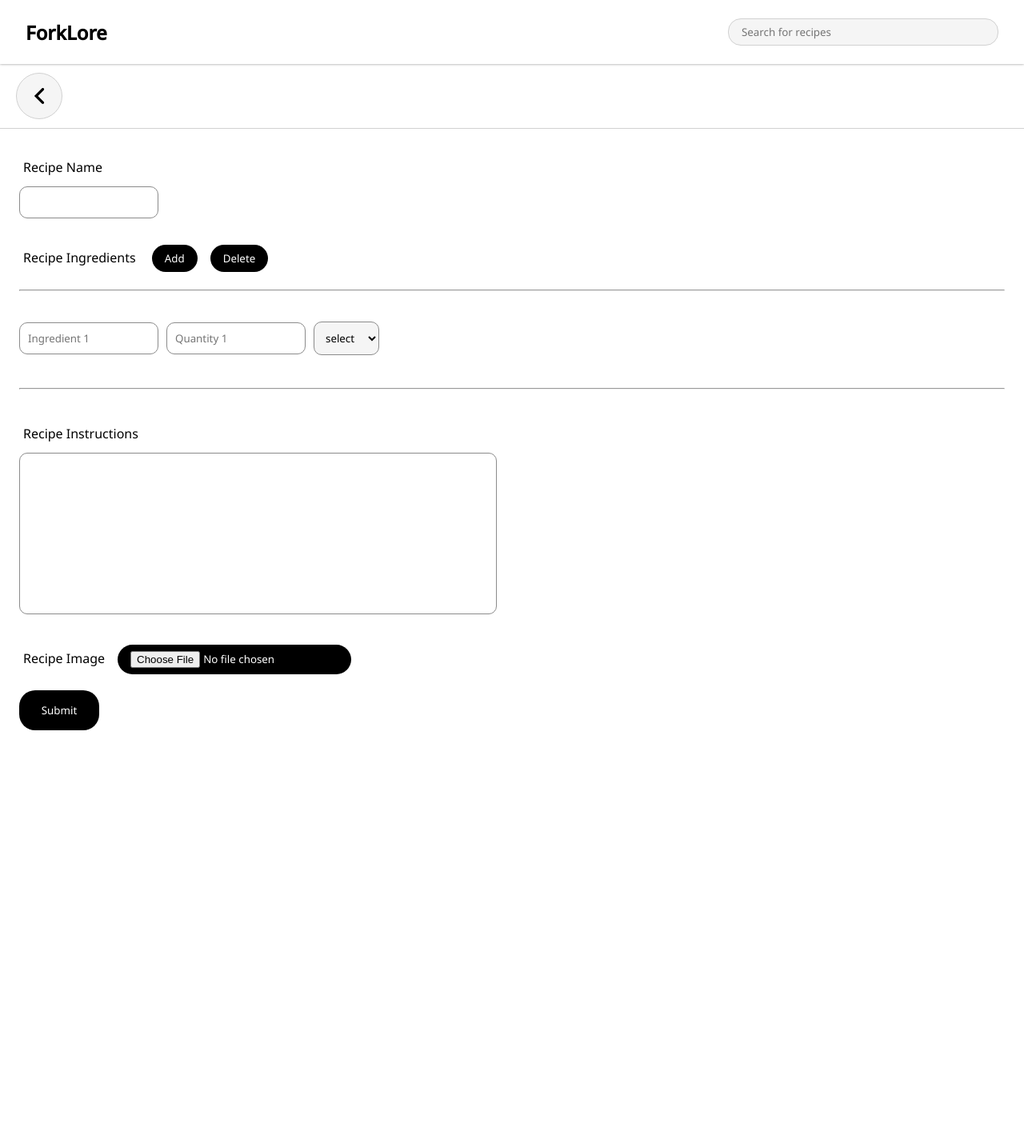
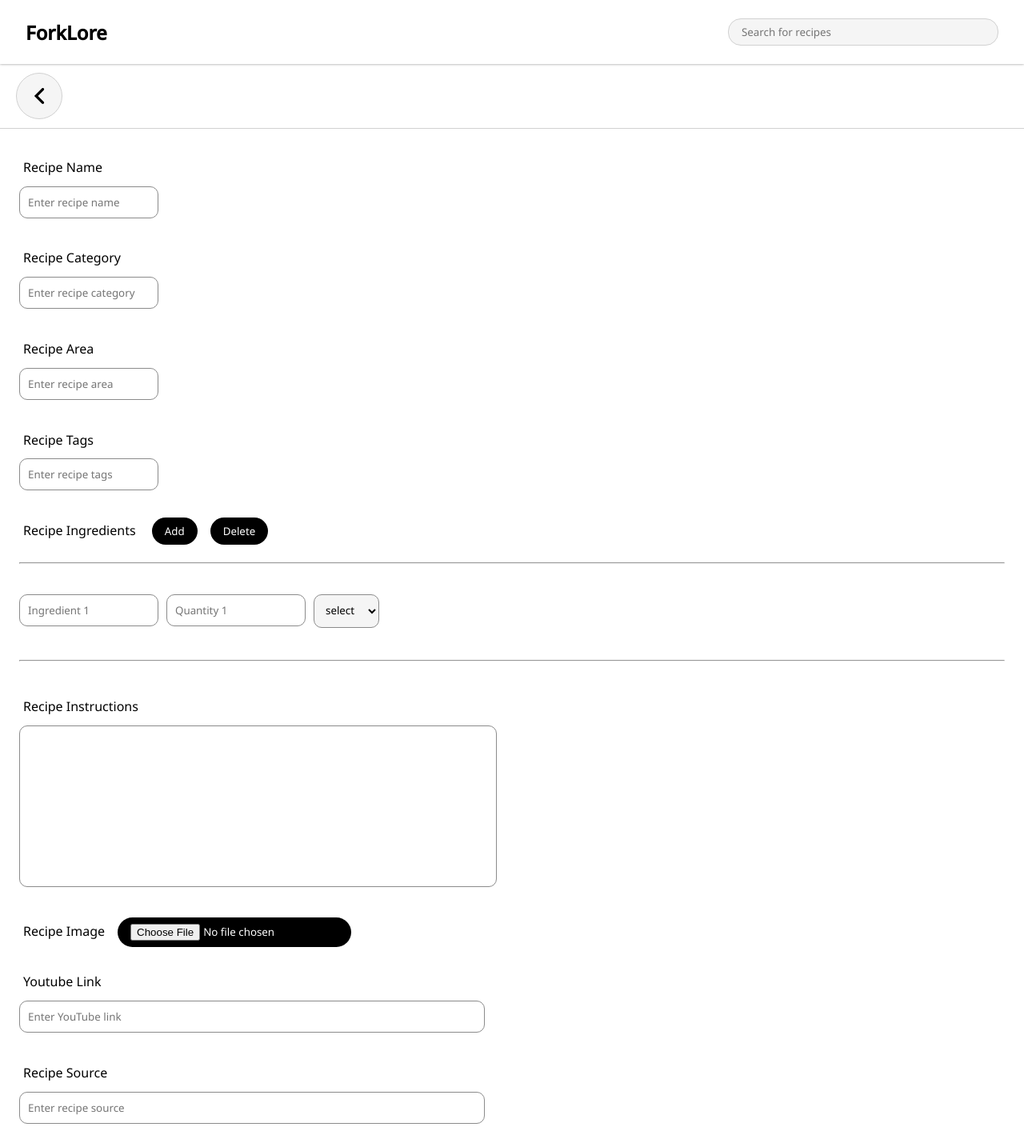
Before and after one commit to NithinV404/forklore, a React (Vite) app in the folder client/: page /add_recipe in a window 1280 px wide. Shown: the top 1429 px of the page at 80% size. Before the commit the page ends 937 px from the top, so only its background shows below. Built offline with nearby package versions, Linux system fonts and the light colour scheme; the HTML template or start-up script is replaced by a standard one.

Commit message:
chore: Refactor recipe details page and added missing components

```diff
--- a/client/src/components/Add_recipe.tsx
+++ b/client/src/components/Add_recipe.tsx
@@ -22,6 +22,7 @@ export default function AddRecipe({ fetchRecipes }: { fetchRecipes: () => void }
   const [recipetags, setrecipetags] = useState<string>("");
   const [recipeyoutube, setrecipeyoutube] = useState<string>("");
   const [recipearea, setrecipearea] = useState<string>("");
+  const [recipesource, setrecipesource] = useState<string>("");
   const [recipeingredients, setrecipeingredients] = useState<string[]>([""]);
   const [recipeinstructions, setrecipeinstructions] = useState<string>("");
   const [recipemeasureunit, setrecipemeasureunit] = useState<string[]>([""]);
@@ -39,6 +40,7 @@ export default function AddRecipe({ fetchRecipes }: { fetchRecipes: () => void }
     recipeData.append("recipemeasurevalue", JSON.stringify(recipemeasurevalue));
     recipeData.append("recipecategory", recipecategory);
     recipeData.append("recipeyoutube", recipeyoutube);
+    recipeData.append("recipesource", recipesource);
     recipeData.append("recipetags", recipetags);
     recipeData.append("recipearea", recipearea);
     console.log(recipeData);
@@ -70,9 +72,44 @@ export default function AddRecipe({ fetchRecipes }: { fetchRecipes: () => void }
               id="recipe_name"
               value={recipename}
               onChange={(e) => setrecipename(e.target.value)}
+              placeholder="Enter recipe name"
             />
           </div>
-
+          <div>
+            <label htmlFor="recipe_category">Recipe Category</label>
+            <br />
+            <input
+              className={styles.form_inputs}
+              type="text"
+              name="recipe_category"
+              id="recipe_category"
+              value={recipecategory}
+              onChange={(e) => setrecipecategory(e.target.value)}
+              placeholder="Enter recipe category"
+            />
+          </div>
+          <div><label htmlFor="recipe_area">Recipe Area</label>
+            <br />
+            <input
+              className={styles.form_inputs}
+              type="text"
+              name="recipe_area"
+              id="recipe_area"
+              value={recipearea}
+              onChange={(e) => setrecipearea(e.target.value)}
+              placeholder="Enter recipe area"
+            /></div>
+          <div><label htmlFor="recipe_tags">Recipe Tags</label>
+            <br />
+            <input
+              className={styles.form_inputs}
+              type="text"
+              name="recipe_tags"
+              id="recipe_tags"
+              value={recipetags}
+              onChange={(e) => setrecipetags(e.target.value)}
+              placeholder="Enter recipe tags"
+            /></div>
           <div className="ingredients_list">
             <label>Recipe Ingredients</label>{" "}
             <button
@@ -157,7 +194,6 @@ export default function AddRecipe({ fetchRecipes }: { fetchRecipes: () => void }
               }}
             />
           </div>
-
           <div>
             <label>Recipe Image</label>
             <input
@@ -172,13 +208,37 @@ export default function AddRecipe({ fetchRecipes }: { fetchRecipes: () => void }
               name="file"
             />
           </div>
-
+          <div>
+            <label htmlFor="recipe_youtube">Youtube Link</label>
+            <br />
+            <input
+              className={styles.form_inputs}
+              type="text"
+              name="recipe_youtube"
+              id="recipe_youtube"
+              value={recipeyoutube}
+              onChange={(e) => setrecipeyoutube(e.target.value)}
+              placeholder="Enter YouTube link" // Add this line
+            />
+          </div>
+          <div>
+            <label htmlFor="recipe_source">Recipe Source</label>
+            <br />
+            <input
+              className={styles.form_inputs}
+              type="text"
+              name="recipe_source"
+              id="recipe_source"
+              value={recipesource}
+              onChange={(e) => setrecipesource(e.target.value)}
+              placeholder="Enter recipe source" // Add this line
+            />
+          </div>
           <input
             className={`${styles.submit_btn} ${styles.add_btn}`}
             type="button"
             value="Submit"
             onClick={handleSubmit}
-
           />
         </form>
       </div>
--- a/client/src/components/Edit_recipe.tsx
+++ b/client/src/components/Edit_recipe.tsx
@@ -34,10 +34,11 @@ export default function Edit_recipe({ recipes, fetchRecipes }: { recipes: Recipe
                 ingredients.push(recipe[`strIngredient${i}` as keyof Recipe]);
             }
             if (recipe[`strMeasure${i}` as keyof Recipe] && recipe[`strMeasure${i}` as keyof Recipe].trim() !== "") {
-                measureunit.push(recipe[`strMeasure${i}` as keyof Recipe]);
-            }
-            if (recipe[`strMeasure${i}` as keyof Recipe] && recipe[`strMeasure${i}` as keyof Recipe].trim() !== "") {
-                measurevalue.push(recipe[`strMeasure${i}` as keyof Recipe]);
+                const measure = recipe[`strMeasure${i}` as keyof Recipe];
+                const value = measure.match(/\d+/)?.[0] || '';
+                const unit = measure.replace(/\d+/, '').trim();
+                measurevalue.push(value);
+                measureunit.push(unit);
             }
         }
     }
@@ -60,6 +61,7 @@ export default function Edit_recipe({ recipes, fetchRecipes }: { recipes: Recipe
     const [recipeyoutube, setrecipeyoutube] = useState<string>("");
     const [recipearea, setrecipearea] = useState<string>("");
     const [recipemealthumb, setrecipemealthumb] = useState<string>("");
+    const [recipesource, setrecipesource] = useState<string>("");
     const [recipeingredients, setrecipeingredients] = useState<string[]>([]);
     const [recipeinstructions, setrecipeinstructions] = useState<string>("");
     const [recipemeasureunit, setrecipemeasureunit] = useState<string[]>([]);
@@ -101,6 +103,7 @@ export default function Edit_recipe({ recipes, fetchRecipes }: { recipes: Recipe
         recipeData.append("recipeyoutube", recipeyoutube);
         recipeData.append("recipetags", recipetags);
         recipeData.append("recipearea", recipearea);
+        recipeData.append("recipesource", recipesource);
         console.log(recipeData)
         try {
             const response = await axios.post(`${serverUrl}/editrecipe`, recipeData, {
@@ -133,7 +136,41 @@ export default function Edit_recipe({ recipes, fetchRecipes }: { recipes: Recipe
                                 onChange={(e) => setrecipename(e.target.value)}
                             />
                         </div>
-
+                        <div>
+                            <label htmlFor="recipe_category">Recipe Category</label>
+                            <br />
+                            <input
+                                className={styles.form_inputs}
+                                type="text"
+                                name="recipe_category"
+                                id="recipe_category"
+                                value={recipecategory}
+                                onChange={(e) => setrecipecategory(e.target.value)}
+                                placeholder="Enter recipe category"
+                            />
+                        </div>
+                        <div><label htmlFor="recipe_area">Recipe Area</label>
+                            <br />
+                            <input
+                                className={styles.form_inputs}
+                                type="text"
+                                name="recipe_area"
+                                id="recipe_area"
+                                value={recipearea}
+                                onChange={(e) => setrecipearea(e.target.value)}
+                                placeholder="Enter recipe area"
+                            /></div>
+                        <div><label htmlFor="recipe_tags">Recipe Tags</label>
+                            <br />
+                            <input
+                                className={styles.form_inputs}
+                                type="text"
+                                name="recipe_tags"
+                                id="recipe_tags"
+                                value={recipetags}
+                                onChange={(e) => setrecipetags(e.target.value)}
+                                placeholder="Enter recipe tags"
+                            /></div>
                         <div className="ingredients_list">
                             <label>Recipe Ingredients</label>{" "}
                             <button
@@ -197,6 +234,11 @@ export default function Edit_recipe({ recipes, fetchRecipes }: { recipes: Recipe
                                                 {measure}
                                             </option>
                                         ))}
+                                        {!measure.includes(recipemeasureunit[index]) && recipemeasureunit[index] && (
+                                            <option value={recipemeasureunit[index]}>
+                                                {recipemeasureunit[index]}
+                                            </option>
+                                        )}
                                     </select>
                                 </React.Fragment>
                             ))}
@@ -233,7 +275,32 @@ export default function Edit_recipe({ recipes, fetchRecipes }: { recipes: Recipe
                                 name="file"
                             />
                         </div>
-
+                        <div>
+                            <label htmlFor="recipe_youtube">Youtube Link</label>
+                            <br />
+                            <input
+                                className={styles.form_inputs}
+                                type="text"
+                                name="recipe_youtube"
+                                id="recipe_youtube"
+                                value={recipeyoutube}
+                                onChange={(e) => setrecipeyoutube(e.target.value)}
+                                placeholder="Enter YouTube link" // Add this line
+                            />
+                        </div>
+                        <div>
+                            <label htmlFor="recipe_source">Recipe Source</label>
+                            <br />
+                            <input
+                                className={styles.form_inputs}
+                                type="text"
+                                name="recipe_source"
+                                id="recipe_source"
+                                value={recipesource}
+                                onChange={(e) => setrecipesource(e.target.value)}
+                                placeholder="Enter recipe source" // Add this line
+                            />
+                        </div>
                         <input
                             className={`${styles.submit_btn} ${styles.add_btn}`}
                             type="button"
--- a/client/src/components/recipe_cards.css
+++ b/client/src/components/recipe_cards.css
@@ -49,7 +49,7 @@
     height: 160px;
     width: auto;
     overflow: hidden;
-    box-shadow: 0 8px 0 -6px rgb(161, 161, 161);
+    box-shadow: 0 8px 0 -6px rgb(116, 116, 116);
     margin-bottom: 5px;
 }
 .recipe_card > img
@@ -60,18 +60,26 @@
     margin-bottom: 10px;
     aspect-ratio: 2/1;
 }
+.tag-container {
+  display: flex;
+  flex-wrap: nowrap;
+  overflow-x: auto;
+  font-size: small;
+}
+
+.tag {
+  background-color: #7bc8e2;
+  color: #333;
+  padding: 5px;
+  margin: 5px 5px 0 0 ;
+  border-radius: 5px;
+}
 
 a
 {
     padding-top: 5px;
     text-decoration: none;
     color: black;
-}
-button
-{
-    border: none;
-    background-color: transparent;
-    cursor: pointer;
 }
 .btn
 {
@@ -103,6 +111,14 @@ button
     display: flex;
     justify-content: center;
     cursor: pointer;
+    border: none;
+    background-color: transparent;
+    padding: 2px;
+}
+.delete_btn:hover
+{
+    background-color:red;
+    border-radius: 5px;
 }
 .recipe_card_details
 {
@@ -154,7 +170,10 @@ button
 {
     animation: fillscreen 0.5s ease-out;
 }
-
+#recipe_youtube,#recipe_source
+{
+    width: 35rem;
+}
 @keyframes fillscreen {
     from {
         opacity: 0;
```
Also changed, not shown: client/src/components/Recipe_cards.tsx (+6 -2 lines), client/src/components/Toast.module.css (deleted, +0 -11 lines), 2 other files (tests, documents, lock files or other folders).
